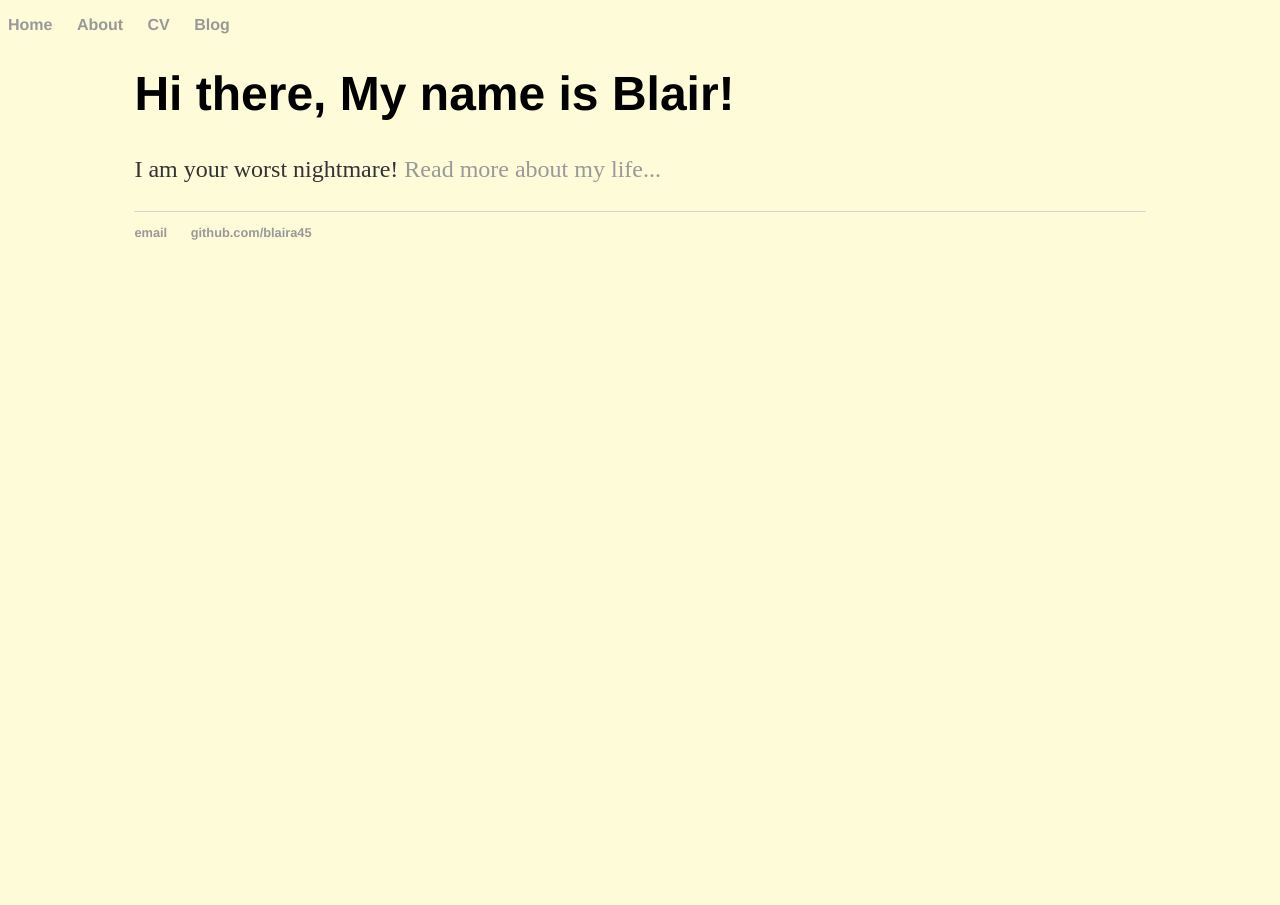
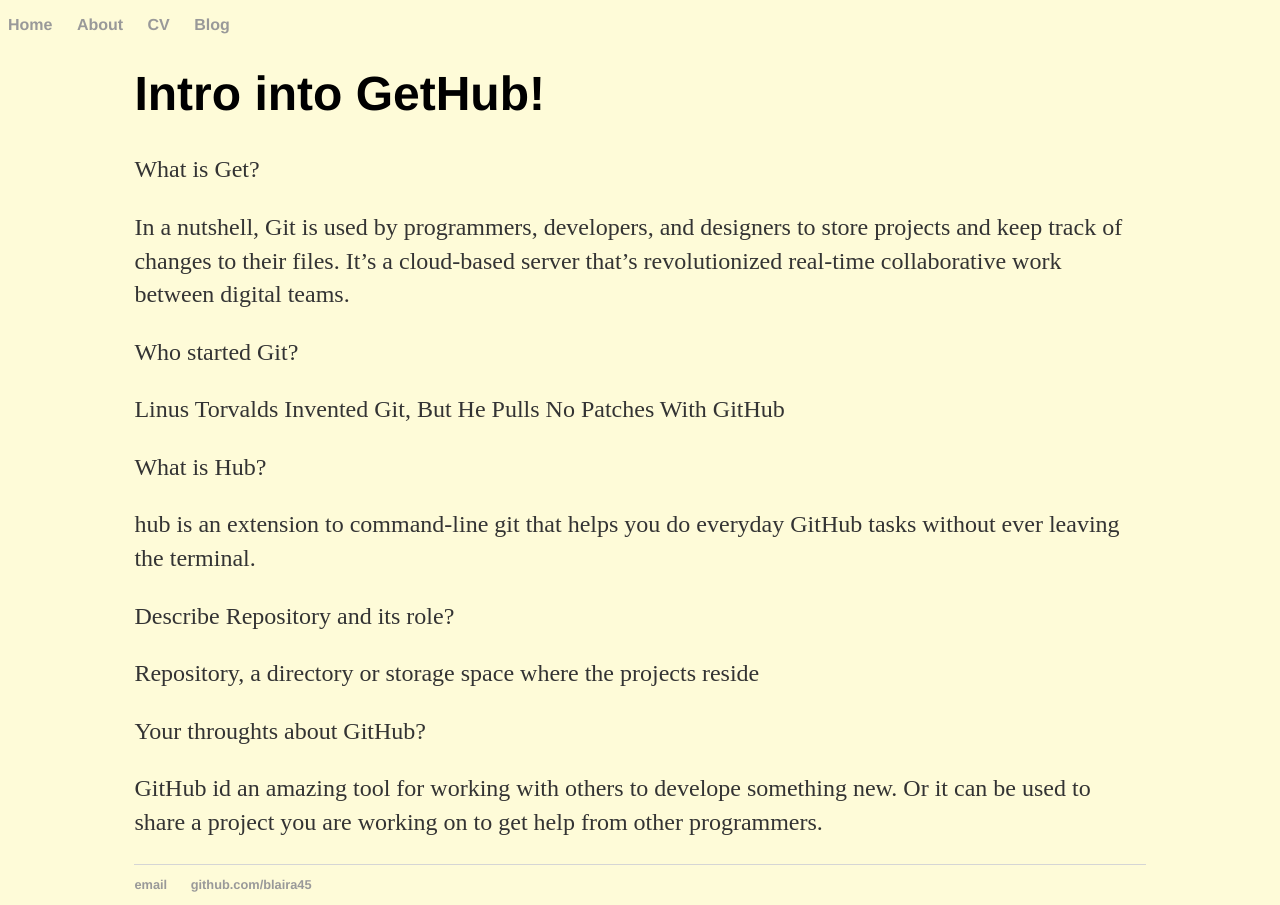
Before and after one commit to Blaira45/blaira45.github.io, a plain HTML site: page index.html in a window 1280 px wide. Before the commit the page ends 800 px from the top, so only its background shows below. Drawn offline with Linux system fonts and the light colour scheme.

Commit message:
Update index.html

```diff
--- a/index.html
+++ b/index.html
@@ -18,8 +18,27 @@
 		</nav>
 		<div id = "wrapper">
 
-        		<h1>Hi there, My name is Blair!</h1>
-				<p>I am your worst nightmare! <a href="#">Read more about my life...</a></p>
+        		<h1>Intro into GetHub!</h1>
+
+			<p>What is Get?</p>
+			<p>In a nutshell, Git is used by programmers, developers, and designers to store projects and keep
+                           track of changes to their files. It’s a cloud-based server that’s revolutionized real-time
+			   collaborative work between digital teams.</p>
+
+			<p>Who started Git?</p>
+			<p>Linus Torvalds Invented Git, But He Pulls No Patches With GitHub</p>
+
+			<p>What is Hub?</p>
+			<p>hub is an extension to command-line git that helps you do everyday GitHub tasks
+			   without ever leaving the terminal.</p>
+
+			<p>Describe Repository and its role?</p>
+			<p>Repository,  a directory or storage space where the projects reside</p>
+
+			<p>Your throughts about GitHub?</p>
+			<p>GitHub id an amazing tool for working with others to develope something new.
+			   Or it can be used to share a project you are working on to get help from
+			   other programmers.</p>
 
 
 		<footer>
```
